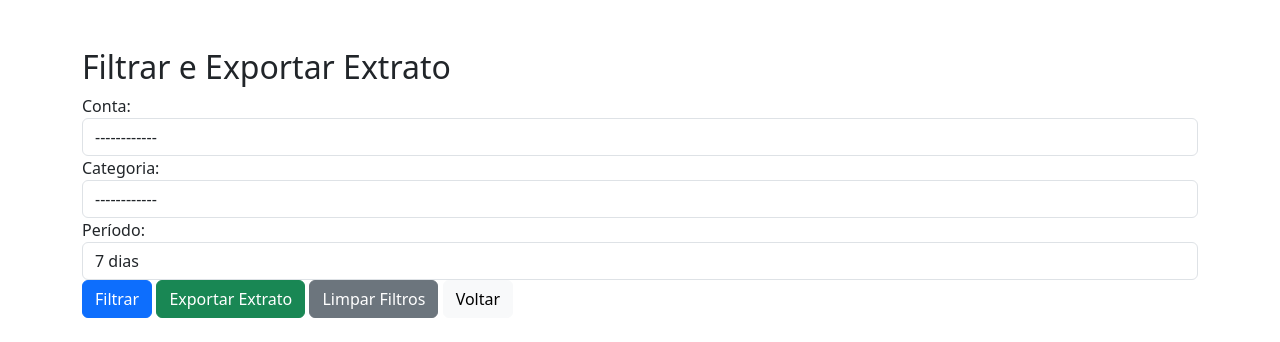
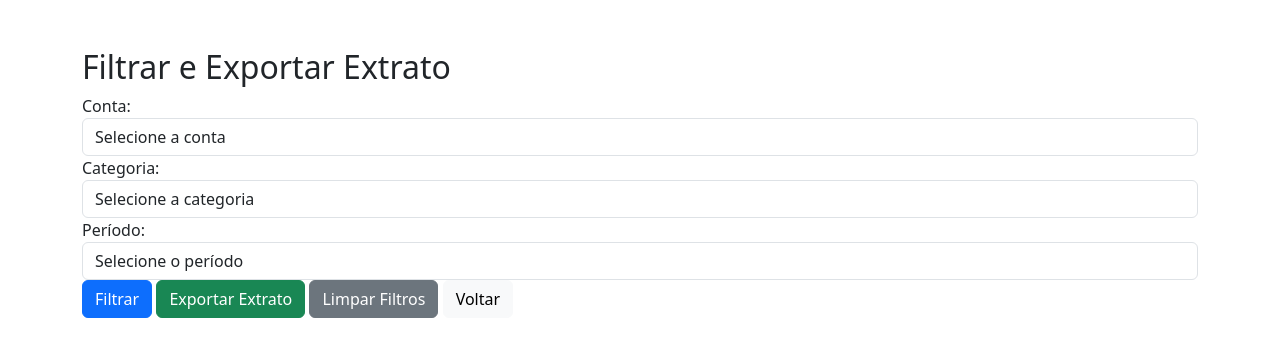
Before and after one commit to ricardoramospereira/FINASS, a Django app: page /extract/view_extract/ in a window 1280 px wide. Shown: the part 56-398 px from the top of the page. Run offline with Django 4.2, Linux system fonts and the light colour scheme; data that the repository does not hold is empty.

Commit message:
correções_filtro

```diff
--- a/extract/templates/extract/view_extract.html
+++ b/extract/templates/extract/view_extract.html
@@ -10,7 +10,7 @@
       <div class="form-group">
         <label for="contaSelect">Conta:</label>
         <select name="account" class="form-control" id="contaSelect">
-          <option value="">------------</option>
+          <option value="">Selecione a conta</option>
           {% for account in accounts %}
           <option value="{{ account.id }}">{{ account.get_full_bank_name }}</option>
           {% endfor %}
@@ -20,7 +20,7 @@
       <div class="form-group">
         <label for="categoriaSelect">Categoria:</label>
         <select name="category" class="form-control" id="categoriaSelect">
-          <option value="">------------</option>
+          <option value="">Selecione a categoria</option>
           {% for category in categories %}
           <option value="{{ category.id }}">{{ category }}</option>
           {% endfor %}
@@ -30,6 +30,7 @@
       <div class="form-group">
         <label for="periodoSelect">Período:</label>
         <select name="periodo" class="form-control" id="periodoSelect">
+          <option value="">Selecione o período</option>
           <option value="7">7 dias</option>
           <option value="15">15 dias</option>
           <option value="30">30 dias</option>
--- a/extract/views.py
+++ b/extract/views.py
@@ -60,9 +60,6 @@ def view_extract(request):
         category_get = request.GET.get('category')
         selected_month = request.GET.get('month', datetime.now().month)  # Obtém o mês selecionado do formulário
 
-        # período selecionado pelo usuário
-        selected_period = int(request.GET.get('periodo', 30))  # Padrão para 30 dias
-        start_date = datetime.now() - timedelta(days=selected_period)
         values = Values.objects.filter(date__month=selected_month)
 
         if account_get:
@@ -79,6 +76,5 @@ def view_extract(request):
             'categories': categories,
             'values': values,
             'selected_month': int(selected_month),  # Passa o mês selecionado para o contexto
-            'selected_period': selected_period,
         }
         return render(request, 'extract/view_extract.html', context)
```
